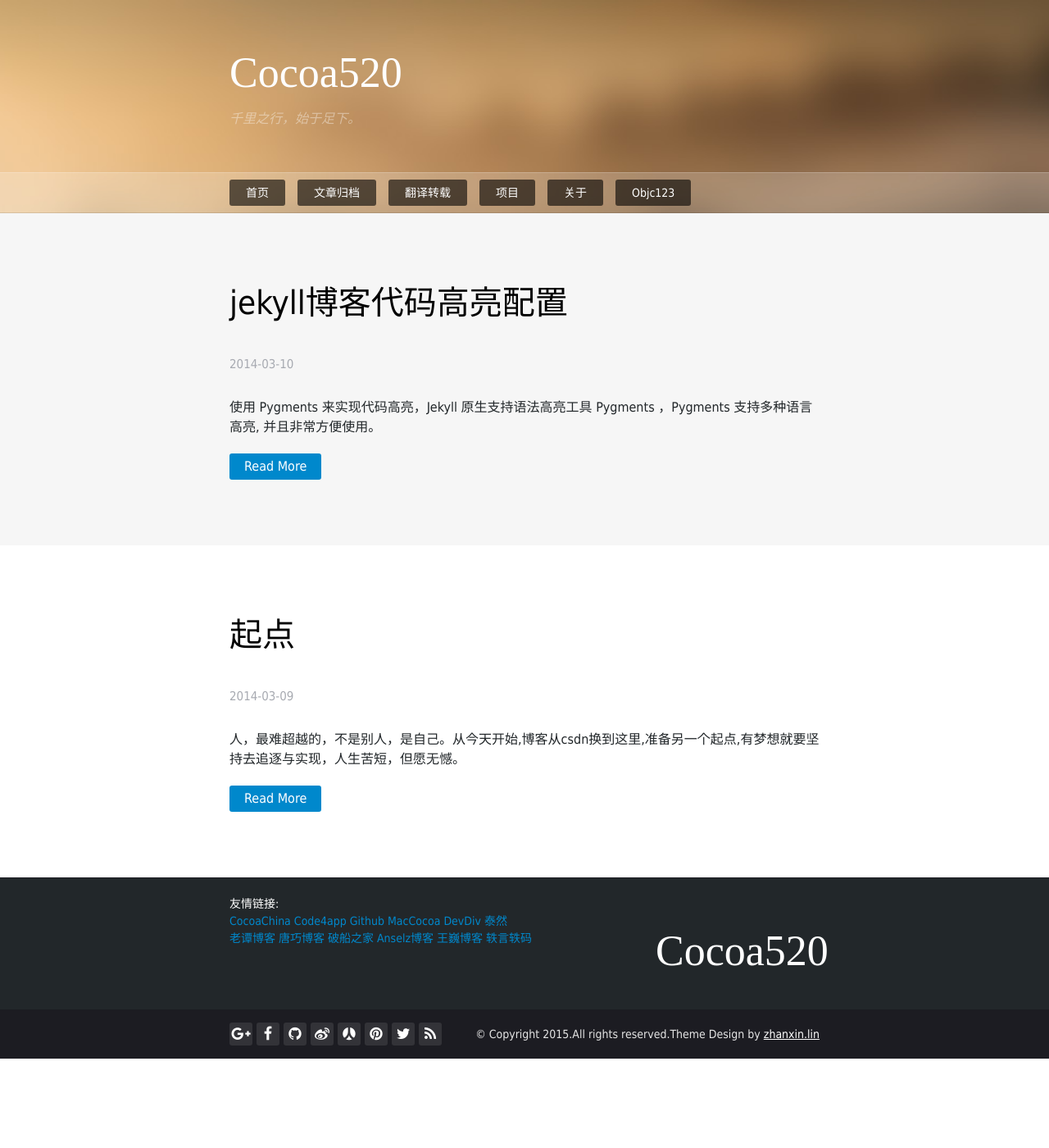
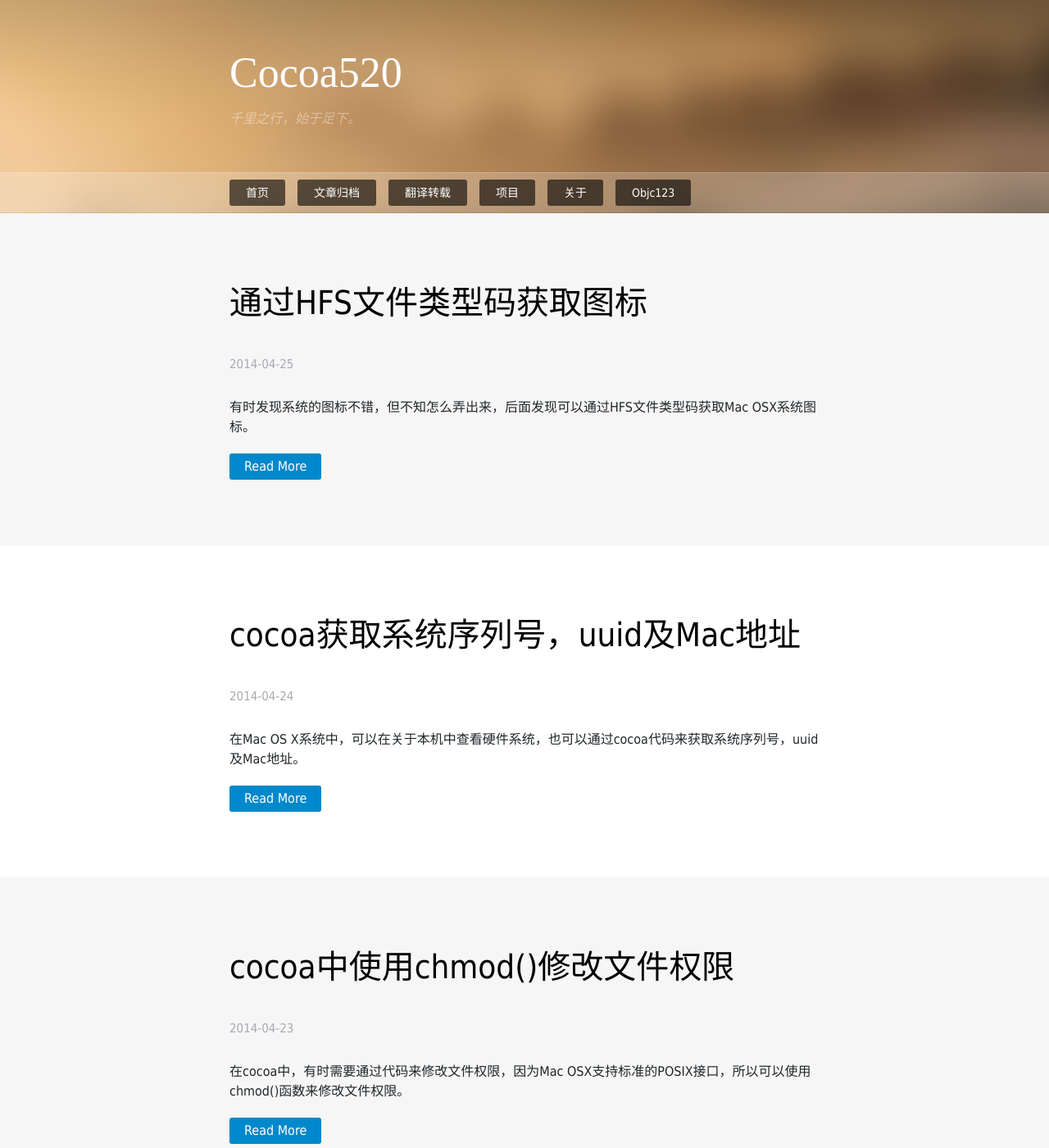
Before and after one commit to cocoa520/cocoa520.github.com, a Jekyll site: the page built from index.html, in a window 1280 px wide and 1400 px high. Shown: the whole window at 82% size. Built offline with Jekyll 4.4.1, drawn with Linux system fonts in a browser that asks for light colours; nearby versions of some CDN libraries; some web fonts are replaced; the list of posts is cut into pages by our own code; comment, search, counter and statistics services are not loaded.

Commit message:
添加三篇文章

```diff
--- /dev/null
+++ b/_posts/2014-04-23-how-to-modfiy-file-permission.markdown
@@ -0,0 +1,42 @@
+---
+layout: post
+title: "cocoa中使用chmod()修改文件权限"
+date: 2014-04-23 16:44:00
+comments: true
+categories: [cocoa]
+tags: [cocoa]
+description: 在cocoa中，有时需要通过代码来修改文件权限，因为Mac OSX支持标准的POSIX接口，所以可以使用chmod()函数来修改文件权限。
+keywords: cocoa chmod
+
+---
+
+在cocoa中，有时需要通过代码来修改文件权限，因为Mac OSX支持标准的POSIX接口，所以可以使用chmod()函数来修改文件权限。
+
+{% highlight c %}
+int	chmod(const char *, mode_t)
+
+/* File mode */
+/* Read, write, execute/search by owner */
+#define	S_IRWXU		0000700		/* [XSI] RWX mask for owner */
+#define	S_IRUSR		0000400		/* [XSI] R for owner */
+#define	S_IWUSR		0000200		/* [XSI] W for owner */
+#define	S_IXUSR		0000100		/* [XSI] X for owner */
+/* Read, write, execute/search by group */
+#define	S_IRWXG		0000070		/* [XSI] RWX mask for group */
+#define	S_IRGRP		0000040		/* [XSI] R for group */
+#define	S_IWGRP		0000020		/* [XSI] W for group */
+#define	S_IXGRP		0000010		/* [XSI] X for group */
+/* Read, write, execute/search by others */
+#define	S_IRWXO		0000007		/* [XSI] RWX mask for other */
+#define	S_IROTH		0000004		/* [XSI] R for other */
+#define	S_IWOTH		0000002		/* [XSI] W for other */
+#define	S_IXOTH		0000001		/* [XSI] X for other */
+
+#define	S_ISUID		0004000		/* [XSI] set user id on execution */
+#define	S_ISGID		0002000		/* [XSI] set group id on execution */
+#define	S_ISVTX		0001000		/* [XSI] directory restrcted delete */
+{% endhighlight %}
+
+例如：修改一个文件的权限
+
+	chmod([[self filePath] UTF8String], S_IRUSR|S_IWUSR|S_IRGRP|S_IWGRP|S_IROTH|S_IWOTH);
--- /dev/null
+++ b/_posts/2014-04-24-cocoa-get-serial-number-and-uuid-mac-address.markdown
@@ -0,0 +1,174 @@
+---
+layout: post
+title: "cocoa获取系统序列号，uuid及Mac地址"
+date: 2014-04-24 11:33:00
+comments: true
+categories: [cocoa]
+tags: [cocoa]
+description: 在Mac OS X系统中，可以在关于本机中查看硬件系统，也可以通过cocoa代码来获取系统序列号，uuid及Mac地址。
+keywords: cocoa 序列号 UUID Mac地址
+
+---
+
+
+  在Mac os x系统中，我们可以通过点击屏幕上方的苹果菜单，选中关于本机，然后再点更多信息，系统报告查看硬件系统，比如我的Mac 信息：
+
+#### 硬件概览
+
+	型号名称：iMac
+	型号标识符：iMac9,1
+	处理器名称：Intel Core 2 Duo
+	处理器速度：2.66 GHz
+	处理器数目：1
+	核总数：2
+	二级缓存：6 MB
+	内存：4 GB
+	总线速度：1.07 GHz
+	Boot ROM版本：IM91.008D.B08
+	SMC版本（系统）：1.44f0
+	序列号（系统）：17XXXXXXXTF
+	硬件UUID：D0XXXXXX-XXXX-XXXX-XXXX-XXXXXXXXXXFB
+
+ 最后两项序列号和UUID，用处比较大，以下大概讲一下它们在系统的用涂吧。
+
+	序列号：系统唯一标识标，和window系统的用途差不多，可以用来验证一些注册相关的问题。
+
+	硬件UUID：系统用得比较多，典型的就是ByHost特定硬件偏好设置，比如，屏幕保护的偏好配置，我的是:com.apple.screensaver.D0XXXXXX-XXXX-XXXX-XXXX-XXXXXXXXXXFB.plist，Mac OS X系统就是靠这个偏好配置文件来启动对应程序的。当然我们也可以用它验证很多东西。
+
+  注：深入了解的话，可以查看[http://blog.csdn.net/afatgoat/article/details/4302337](http://blog.csdn.net/afatgoat/article/details/4302337)
+
+#### 代码读取
+ 接下来讲解一下，如果通过代码来获取，可以使用两种方法。
+
+* 使用ioreg命令
+* 使用IOKit框架
+
+
+下面详细分析如何实现。
+
+###### 一、使用ioreg命令管道
+
+在Terminal中执行下面的命令 ioreg -d2 -c IOPlatformExpertDevice，我们可以得到以下信息：
+
+{% highlight objective-c %}
+
+<class IOPlatformExpertDevice, id 0x100000110, registered, matched, active, b
+{
+	"compatible" = <"iMac9,1">;
+	"version" = <"1.0">;
+	"board-id" = <"Mac-F2218EA9">;
+	"IOInterruptSpecifiers" = (<0900000005000000>;)
+	"IOPolledInterface" = "SMCPolledInterface is not serializable"
+	"serial-number" = <30544600000000000000000000313739343330303430544600000000000000000>
+	"IOInterruptControllers" = ("io-apic-0")
+	"IOPlatformUUID" = "D0XXXXXX-XXXX-XXXX-XXXX-XXXXXXXXXXFB"
+	"IOPlatformArgs" = <0060880280ffffff0010880280ffffff18de8c0280ffffff0000000000000000>
+	"clock-frequency" = <005a6b3f>;
+	"manufacturer" = <"Apple Inc.">;
+	"IOConsoleSecurityInterest" = "IOCommand is not serializable"
+	"IOPlatformSerialNumber" = "17XXXXXXXTF"
+	"system-type" = <01>;
+	"product-name" = <"iMac9,1">;
+	"model" = <"iMac9,1">;
+	"name" = <"/">;
+	"IOBusyInterest" = "IOCommand is not serializable"
+}
+
+{% endhighlight %}
+
+IOPlatformUUID与IOPlatformSerialNumber就是我们想要找的值，下面使用cocoa的管道来获取，代码如下：
+
+{% highlight objective-c %}
+
+- (NSString *)GetHardwareUUID
+{
+	NSTask *task;
+	task = [[NSTask alloc] init];
+	[task setLaunchPath: @"/usr/sbin/ioreg"];
+	//ioreg -rd1 -c IOPlatformExpertDevice | grep -E '(UUID)'
+
+	NSArray *arguments;
+	arguments = [NSArray arrayWithObjects: @"-rd1", @"-c",@"IOPlatformExpertDevice",nil];
+	[task setArguments: arguments];
+	NSPipe *pipe;
+	pipe = [NSPipe pipe];
+	[task setStandardOutput: pipe];
+	NSFileHandle *file;
+	file = [pipe fileHandleForReading];
+	[task launch];
+	NSData *data;
+	data = [file readDataToEndOfFile];
+	NSString *string;
+	string = [[NSString alloc] initWithData: data encoding: NSUTF8StringEncoding];
+	//NSLog (@"grep returned:n%@", string);
+
+	NSString *key = [NSString stringWithString:@"IOPlatformUUID"];
+	NSRange range = [string rangeOfString:key];
+	NSInteger location = range.location + [key length] + 5;
+	NSInteger length = 32 + 4;
+	range.location = location;
+	range.length = length;
+	NSString *UUID = [string substringWithRange:range];
+	UUID = [UUID stringByReplacingOccurrencesOfString:@"-" withString:@""];
+	//NSLog(@"UIID:%@",UUID);
+	return UUID;
+}
+
+{% endhighlight %}
+
+IOPlatformSerialNumber的获取与以一样，只要修改对应的字符串即可。
+
+###### 二、使用IOKit框架来获取
+
+获取时，需要导入系统的IOKit.framework.代码如下：
+
+{% highlight objective-c %}
+
+NSString* GetHardwareUUID()
+{
+	NSString *ret = nil;
+	io_service_t platformExpert ;
+	platformExpert = IOServiceGetMatchingService(kIOMasterPortDefault, IOServiceMatching("IOPlatformExpertDevice")) ;
+	if (platformExpert)
+		{
+		CFTypeRef serialNumberAsCFString ;
+		serialNumberAsCFString = IORegistryEntryCreateCFProperty(platformExpert, CFSTR("IOPlatformUUID"), kCFAllocatorDefault, 0) ;
+		if (serialNumberAsCFString) {
+			ret = [(NSString *)(CFStringRef)serialNumberAsCFString copy];
+			CFRelease(serialNumberAsCFString); serialNumberAsCFString = NULL;
+		}
+		IOObjectRelease(platformExpert); platformExpert = 0;
+	}
+	return [ret autorelease];
+}
+
+NSString * GetHardwareSerialNumber()
+{
+	NSString * ret = nil;
+	io_service_t platformExpert ;
+	platformExpert = IOServiceGetMatchingService(kIOMasterPortDefault, IOServiceMatching("IOPlatformExpertDevice")) ;
+	if (platformExpert)	{
+		CFTypeRef uuidNumberAsCFString ;
+		uuidNumberAsCFString = IORegistryEntryCreateCFProperty(platformExpert, CFSTR("IOPlatformSerialNumber"), kCFAllocatorDefault, 0) ;
+		if (uuidNumberAsCFString)	{
+			ret = [(NSString *)(CFStringRef)uuidNumberAsCFString copy];
+			CFRelease(uuidNumberAsCFString); uuidNumberAsCFString = NULL;
+		}
+		IOObjectRelease(platformExpert); platformExpert = 0;
+	}
+	return [ret autorelease];
+}
+
+{% endhighlight %}
+
+接下来，对于Mac地址的获取，可以参考前面的链接，里面有介绍。
+
+最后介绍一下iOS型号，版本，内存，磁盘，MAC地址等信息获取，可以参考uidevice-extension开源库，地址是：
+
+    https://github.com/erica/uidevice-extension
+
+
+####  参考链接：
+
+ * [http://www.jaharmi.com/2008/03/15/get_uuid_for_mac_with_ioreg](http://www.jaharmi.com/2008/03/15/get_uuid_for_mac_with_ioreg)
+ * [http://blog.sina.com.cn/s/blog_50e0bce501018bmf.html](http://blog.sina.com.cn/s/blog_50e0bce501018bmf.html)
--- /dev/null
+++ b/_posts/2014-04-25-Through-the-HFS-file-type-code-get-system-icon.markdown
@@ -0,0 +1,85 @@
+---
+layout: post
+title: "通过HFS文件类型码获取图标"
+date: 2014-04-25 10:51:00
+comments: true
+categories: [cocoa]
+tags: [cocoa]
+description: 有时发现系统的图标不错，但不知怎么弄出来，后面发现可以通过HFS文件类型码获取Mac OSX系统图标。
+keywords: cocoa HFS icon
+
+---
+
+有时发现系统的图标不错，但不知怎么弄出来，后面发现可以通过HFS文件类型码获取Mac OSX系统图标，不过应该还有其他的方法。
+
+{% highlight objective-c %}
+
+/* Get the icon for a given file type.  The file type may be a filename extension, or a HFS code encoded via NSFileTypeForHFSTypeCode, or a Universal Type Identifier (UTI).   Returns a default icon if the operation fails.  */
+- (NSImage *)iconForFileType:(NSString *)fileType;
+
+// Given an HFS file type code, return a string that represents the file type.  The string will have been autoreleased.  The format of the string is a private implementation detail, but such strings are suitable for inclusion in arrays that also contain file name extension strings.  Several Cocoa API methods take such arrays.
+FOUNDATION_EXPORT NSString *NSFileTypeForHFSTypeCode(OSType hfsFileTypeCode);
+
+/*
+   Type of the predefined/generic icons. For example, the call:
+      err = GetIconRef(kOnSystemDisk, kSystemIconsCreator, kHelpIcon, &iconRef);
+   will retun in iconRef the IconRef for the standard help icon.
+*/
+
+/* Generic Finder icons */
+
+enum {
+  kClipboardIcon                = 'CLIP',
+  kClippingUnknownTypeIcon      = 'clpu',
+  kClippingPictureTypeIcon      = 'clpp',
+  kClippingTextTypeIcon         = 'clpt',
+  kClippingSoundTypeIcon        = 'clps',
+  kDesktopIcon                  = 'desk',
+  kFinderIcon                   = 'FNDR',
+  kComputerIcon                 = 'root',
+  kFontSuitcaseIcon             = 'FFIL',
+  kFullTrashIcon                = 'ftrh',
+  kGenericApplicationIcon       = 'APPL',
+  kGenericCDROMIcon             = 'cddr',
+  kGenericControlPanelIcon      = 'APPC',
+  kGenericControlStripModuleIcon = 'sdev',
+  kGenericComponentIcon         = 'thng',
+  kGenericDeskAccessoryIcon     = 'APPD',
+  kGenericDocumentIcon          = 'docu',
+  kGenericEditionFileIcon       = 'edtf',
+  kGenericExtensionIcon         = 'INIT',
+  kGenericFileServerIcon        = 'srvr',
+  kGenericFontIcon              = 'ffil',
+  kGenericFontScalerIcon        = 'sclr',
+  kGenericFloppyIcon            = 'flpy',
+  kGenericHardDiskIcon          = 'hdsk',
+  kGenericIDiskIcon             = 'idsk',
+  kGenericRemovableMediaIcon    = 'rmov',
+  kGenericMoverObjectIcon       = 'movr',
+  kGenericPCCardIcon            = 'pcmc',
+  kGenericPreferencesIcon       = 'pref',
+  kGenericQueryDocumentIcon     = 'qery',
+  kGenericRAMDiskIcon           = 'ramd',
+  kGenericSharedLibaryIcon      = 'shlb',
+  kGenericStationeryIcon        = 'sdoc',
+  kGenericSuitcaseIcon          = 'suit',
+  kGenericURLIcon               = 'gurl',
+  kGenericWORMIcon              = 'worm',
+  kInternationalResourcesIcon   = 'ifil',
+  kKeyboardLayoutIcon           = 'kfil',
+  kSoundFileIcon                = 'sfil',
+  kSystemSuitcaseIcon           = 'zsys',
+  kTrashIcon                    = 'trsh',
+  kTrueTypeFontIcon             = 'tfil',
+  kTrueTypeFlatFontIcon         = 'sfnt',
+  kTrueTypeMultiFlatFontIcon    = 'ttcf',
+  kUserIDiskIcon                = 'udsk',
+  kUnknownFSObjectIcon          = 'unfs',
+  kInternationResourcesIcon     = kInternationalResourcesIcon /* old name*/
+};
+
+{% endhighlight %}
+
+例如：获取应用程序的图标
+
+	[[NSWorkspace sharedWorkspace] iconForFileType:NSFileTypeForHFSTypeCode(kGenericApplicationIcon)];
```
Also changed, not shown: _posts/2014-03-09-on-the-start.md (+5 -0 lines), _posts/2014-03-10-code-highligter.md (+5 -0 lines).
